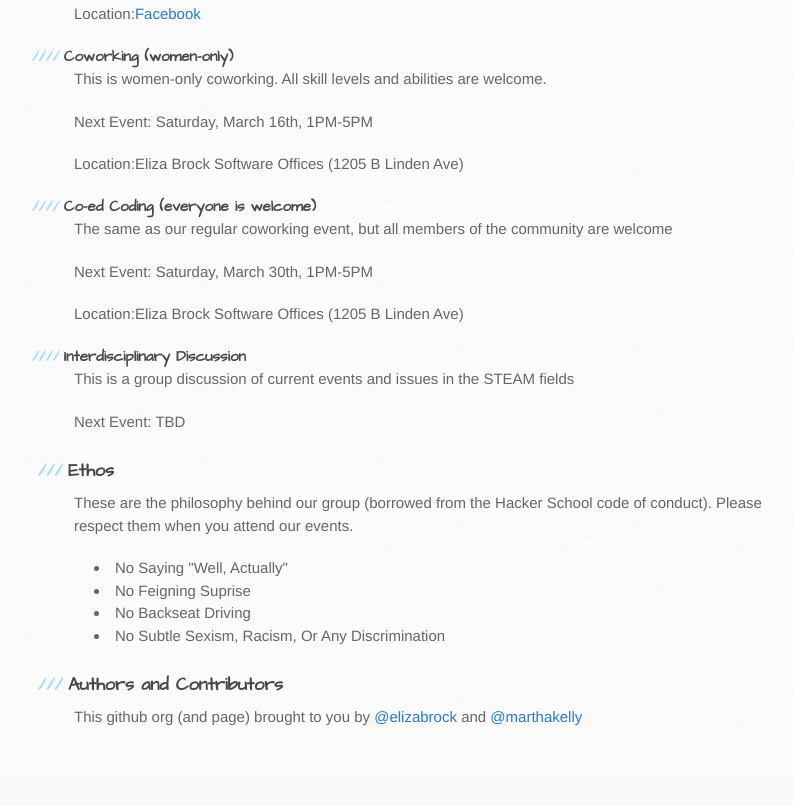
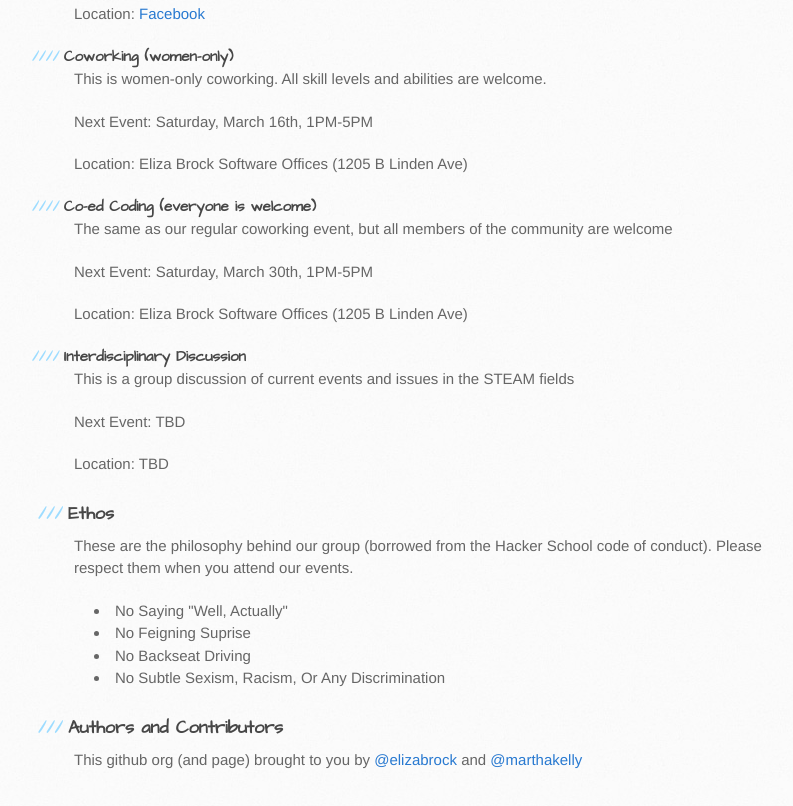
Before and after one commit to lisafrench/nashsteam.github.com, a plain HTML site: page index.html in a window 1280 px wide. Shown: the part 612-1418 px from the top of the page, without its empty margins (96-889 px from the left). Before the commit the page ends 1383 px from the top, so only its background shows below. Drawn offline with Linux system fonts and the light colour scheme.

Commit message:
Update index.html

```diff
--- a/index.html
+++ b/index.html
@@ -44,28 +44,29 @@
 <h4>Online</h4>
 <p>We post interesting articles and tidbits in our women-only Facebook group.</p>
 
-<p><strong>Next Event:</strong> All day, every day</p>
-<p><strong>Location:</strong><a href="https://www.facebook.com/groups/nashSTEM/">Facebook</a></p>
+<p><strong>Next Event: </strong> All day, every day</p>
+<p><strong>Location: </strong> <a href="https://www.facebook.com/groups/nashSTEM/">Facebook</a></p>
 
 <h4>Coworking (women-only)</h4>
 <p>This is women-only coworking.  All skill levels and abilities are welcome.</p>
 
 
-<p><strong>Next Event:</strong> Saturday, March 16th, 1PM-5PM</p>
-<p><strong>Location:</strong>Eliza Brock Software Offices (1205 B Linden Ave)</p>
+<p><strong>Next Event: </strong> Saturday, March 16th, 1PM-5PM</p>
+<p><strong>Location: </strong>Eliza Brock Software Offices (1205 B Linden Ave)</p>
 
 <h4>Co-ed Coding (everyone is welcome)</h4>
 
 <p>The same as our regular coworking event, but all members of the community are welcome</p>
 
-<p><strong>Next Event:</strong> Saturday, March 30th, 1PM-5PM</p>
-<p><strong>Location:</strong>Eliza Brock Software Offices (1205 B Linden Ave)</p>
+<p><strong>Next Event: </strong> Saturday, March 30th, 1PM-5PM</p>
+<p><strong>Location: </strong>Eliza Brock Software Offices (1205 B Linden Ave)</p>
 
 <h4>Interdisciplinary Discussion</h4>
 
 <p>This is a group discussion of current events and issues in the STEAM fields</p>
 
-<p><strong>Next Event:</strong> TBD</p>
+<p><strong>Next Event: </strong> TBD</p>
+<p><strong>Location: </strong> TBD</p>
 
 <h3>Ethos</h3>
 
```
